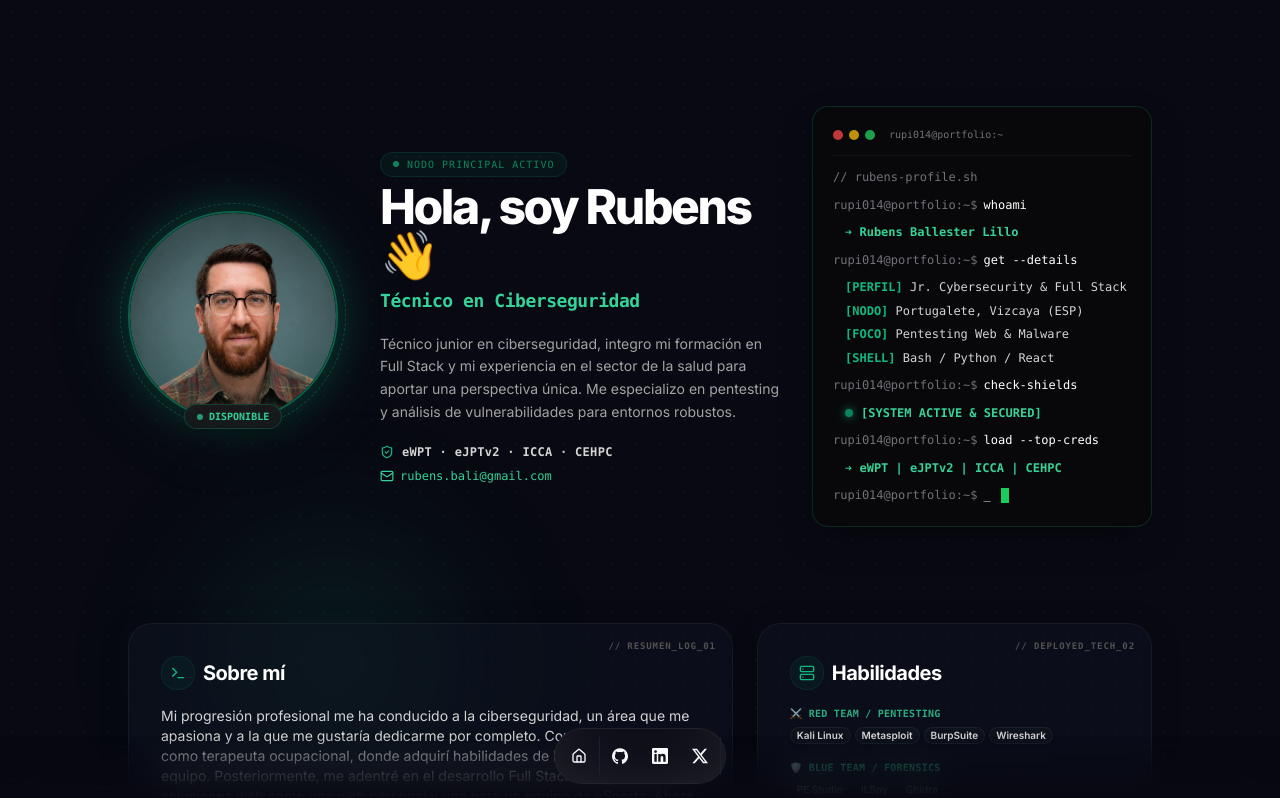
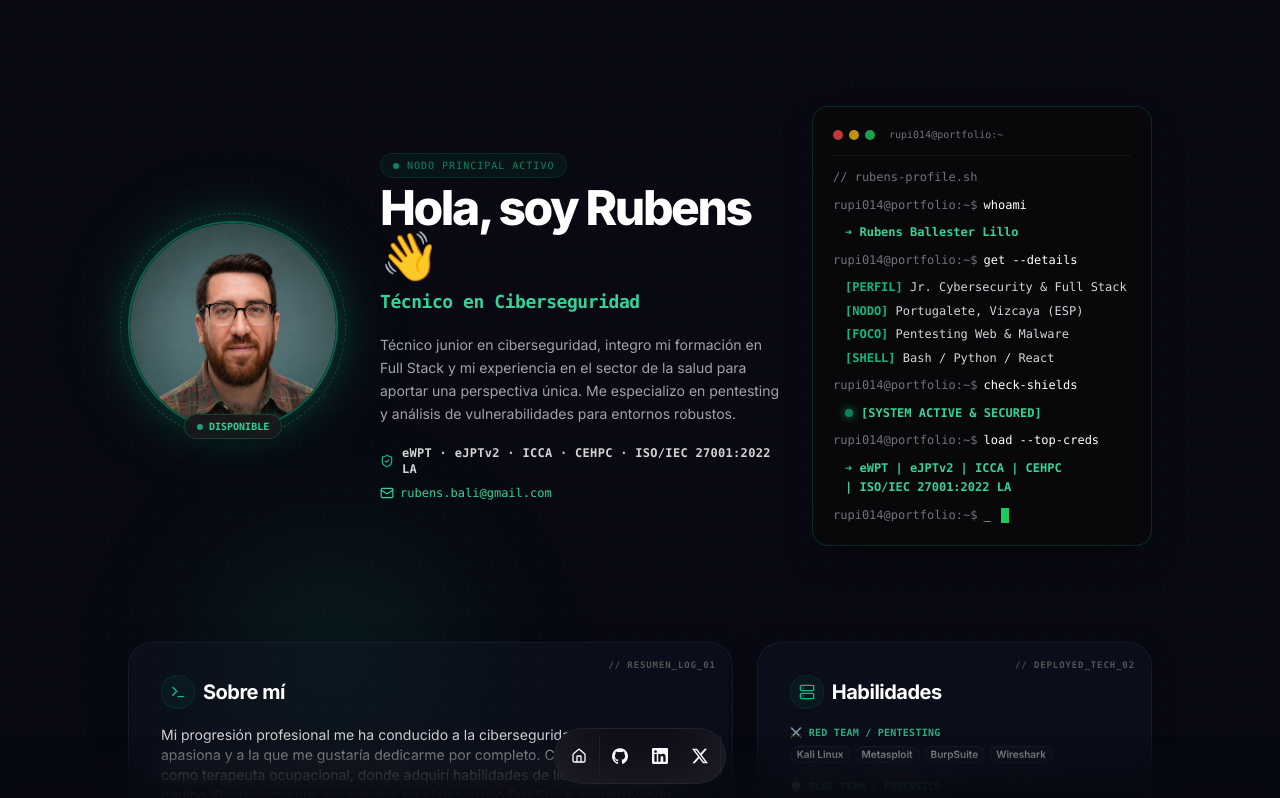
Before and after one commit to rupi014/Portfolio-RBL, a Next.js app: page / in a window 1280 px wide. Shown: the top 798 px of the page. Built offline with nearby package versions, Linux system fonts and the light colour scheme.

Commit message:
add: additional certification details

```diff
--- a/src/app/page.tsx
+++ b/src/app/page.tsx
@@ -56,7 +56,11 @@ function TerminalWidget() {
           <span className="text-white">load --top-creds</span>
         </p>
 
-        <p className="pl-3 text-emerald-400 font-bold items-center gap-1.5">➔ eWPT | eJPTv2 | ICCA | CEHPC</p>
+        <p className="pl-3 text-emerald-400 font-bold items-center gap-1.5">
+          ➔ eWPT | eJPTv2 | ICCA | CEHPC
+          <br />
+          | ISO/IEC 27001:2022 LA
+        </p>
 
         <p className="flex items-center gap-1.5 mt-3">
           <span className="text-zinc-500">rupi014@portfolio:~$</span>
@@ -161,7 +165,7 @@ export default function Page() {
             <BlurFade delay={BLUR_FADE_DELAY * 3} className="flex flex-col gap-2 pt-1">
               <div className="flex items-center gap-2 justify-center lg:justify-start">
                 <ShieldCheck className="size-3.5 text-emerald-500 flex-none" />
-                <span className="text-xs font-mono text-neutral-300 font-semibold tracking-wide">eWPT · eJPTv2 · ICCA · CEHPC</span>
+                <span className="text-xs font-mono text-neutral-300 font-semibold tracking-wide">eWPT · eJPTv2 · ICCA · CEHPC · ISO/IEC 27001:2022 LA</span>
               </div>
               <Link
                 href={`mailto:${DATA.contact.email}`}
```
